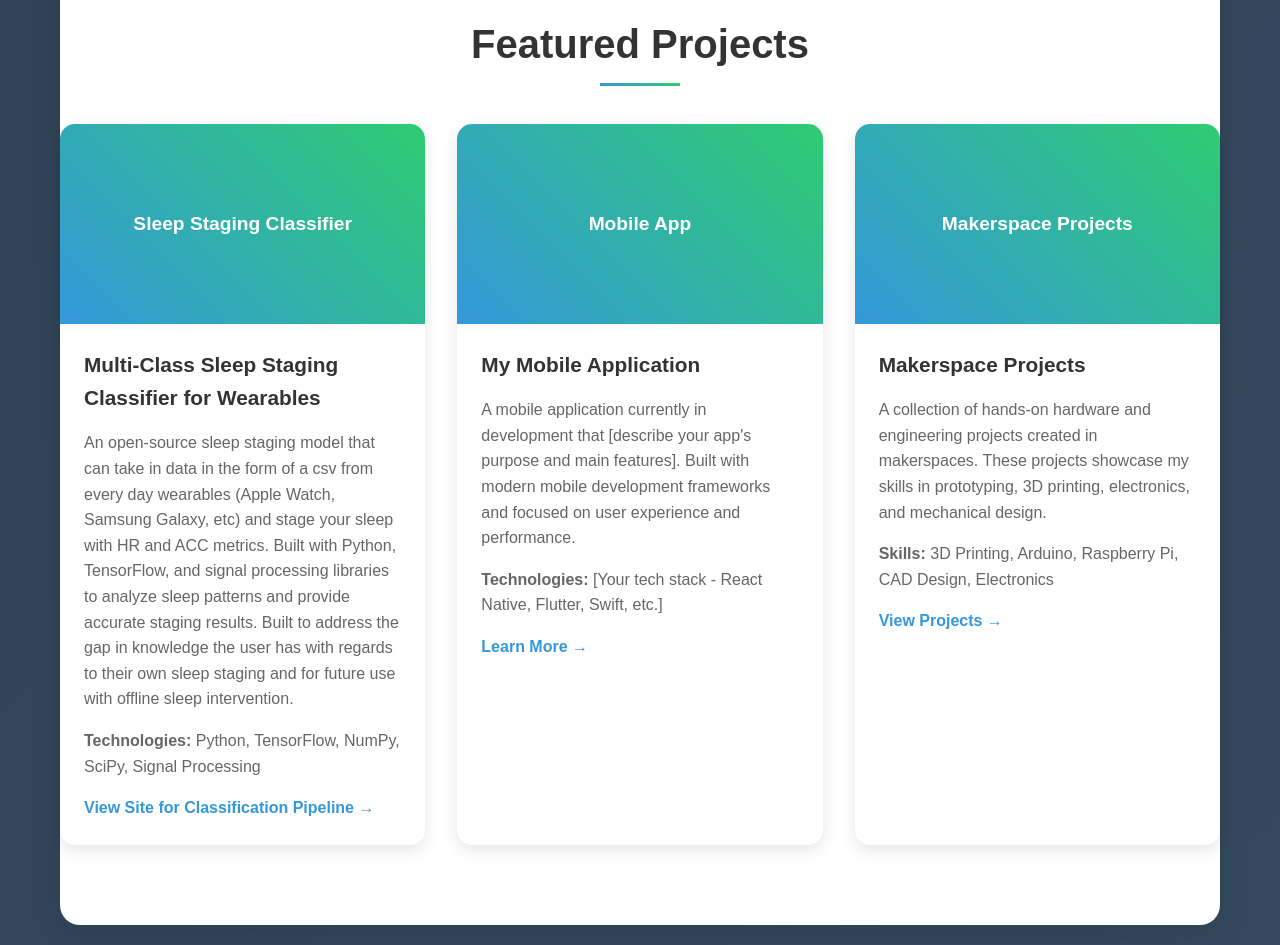
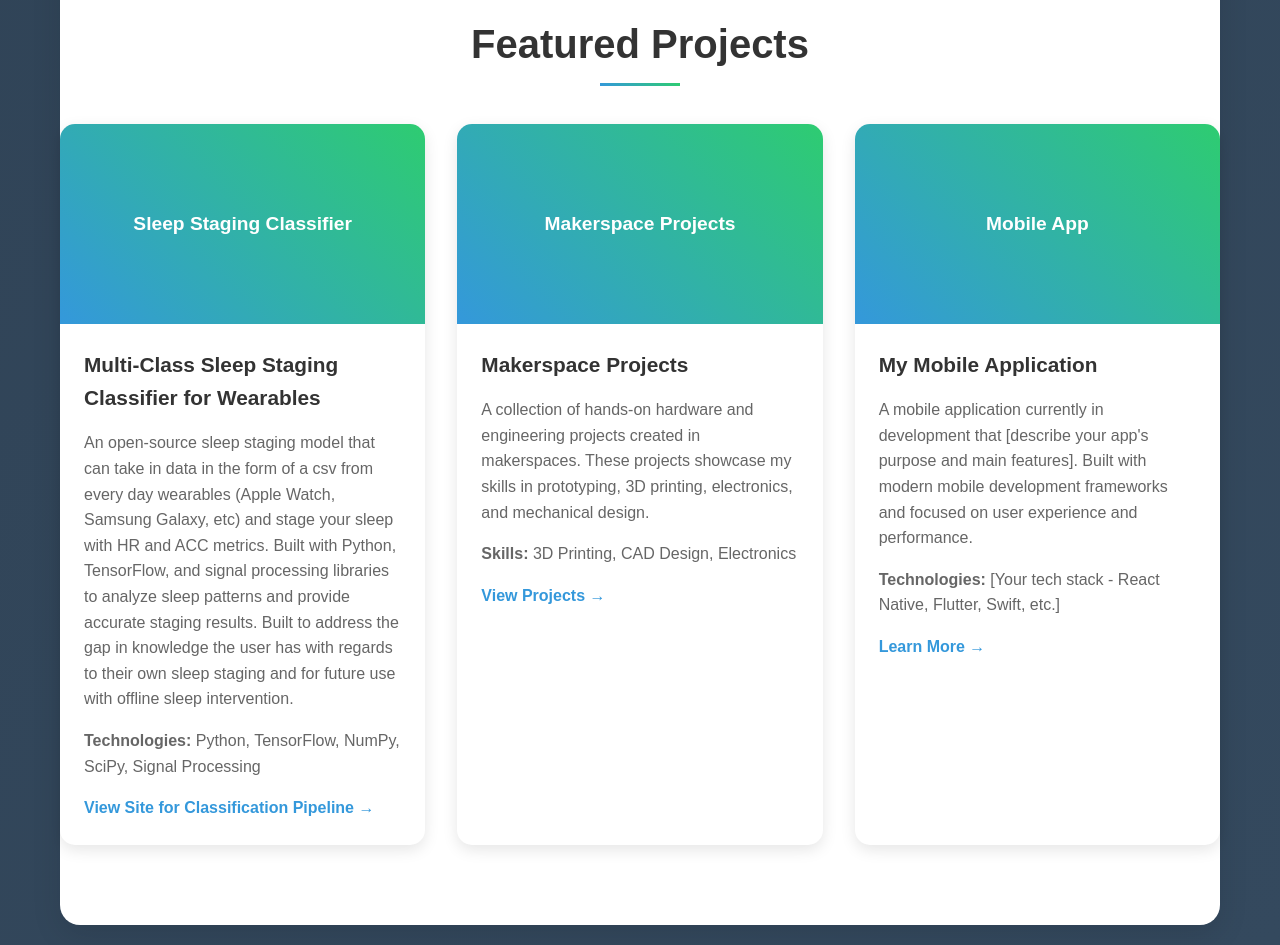
Before and after one commit to abbydulski/PersonalPortfolio, a plain HTML site: page index.html in a window 1280 px wide. Shown: the part 2820-3765 px from the top of the page. Drawn offline with Linux system fonts and the light colour scheme.

Commit message:
Update index.html

```diff
--- a/index.html
+++ b/index.html
@@ -525,6 +525,15 @@ f
                     </div>
                 </div>
                 <div class="project-card">
+                    <div class="project-image">Makerspace Projects</div>
+                    <div class="project-info">
+                        <h3>Makerspace Projects</h3>
+                        <p>A collection of hands-on hardware and engineering projects created in makerspaces. These projects showcase my skills in prototyping, 3D printing, electronics, and mechanical design.</p>
+                        <p><strong>Skills:</strong> 3D Printing, CAD Design, Electronics</p>
+                        <a href="#" class="project-link">View Projects →</a>
+                    </div>
+                </div>
+                <div class="project-card">
                     <div class="project-image">Mobile App</div>
                     <div class="project-info">
                         <h3>My Mobile Application</h3>
@@ -533,14 +542,5 @@ f
                         <a href="#" class="project-link">Learn More →</a>
                     </div>
                 </div>
-                <div class="project-card">
-                    <div class="project-image">Makerspace Projects</div>
-                    <div class="project-info">
-                        <h3>Makerspace Projects</h3>
-                        <p>A collection of hands-on hardware and engineering projects created in makerspaces. These projects showcase my skills in prototyping, 3D printing, electronics, and mechanical design.</p>
-                        <p><strong>Skills:</strong> 3D Printing, Arduino, Raspberry Pi, CAD Design, Electronics</p>
-                        <a href="#" class="project-link">View Projects →</a>
-                    </div>
-                </div>
             </div>
         </section>
```
